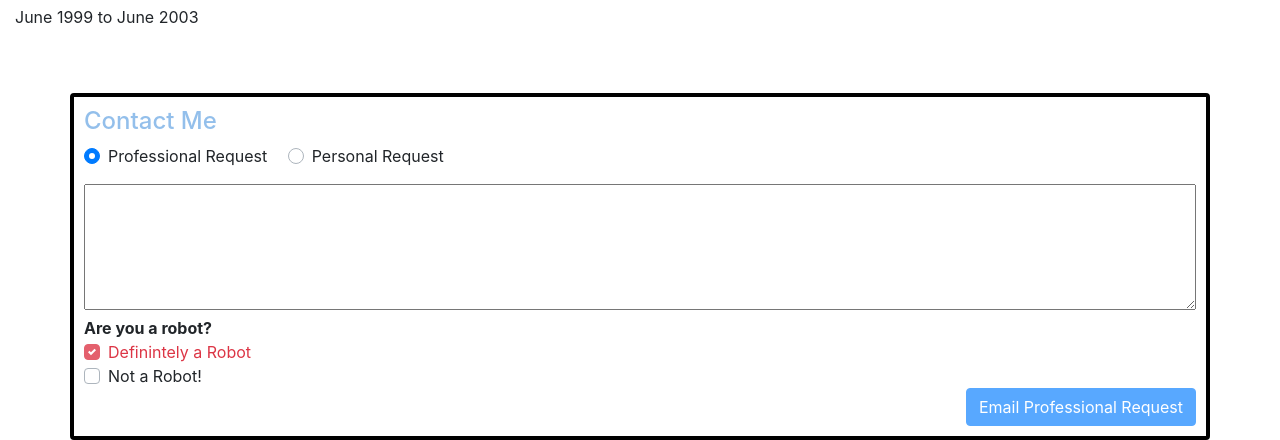
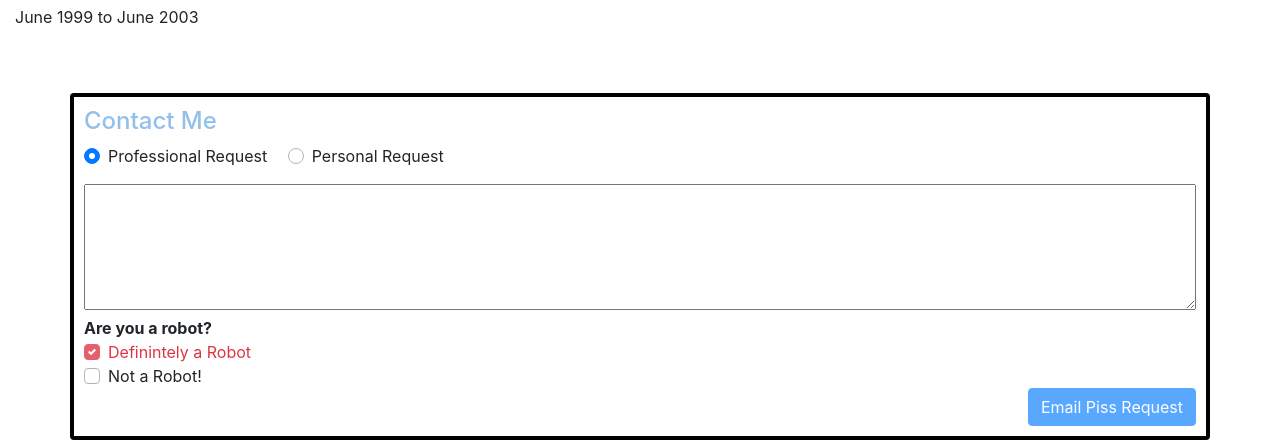
Before and after one commit to KainDarkwind/my-first-project, a plain HTML site: page index.html in a window 1280 px wide. Shown: the part 443-883 px from the top of the page. Drawn offline with nearby package versions, Linux system fonts and the light colour scheme; a web font is replaced by a local one.

Commit message:
test commits

```diff
--- a/index.html
+++ b/index.html
@@ -391,7 +391,7 @@
                      id="emailbutton"
                      disabled
                   >
-                     Email Professional Request
+                     Email Piss Request
                   </button>
                </div>
             </div>
```
